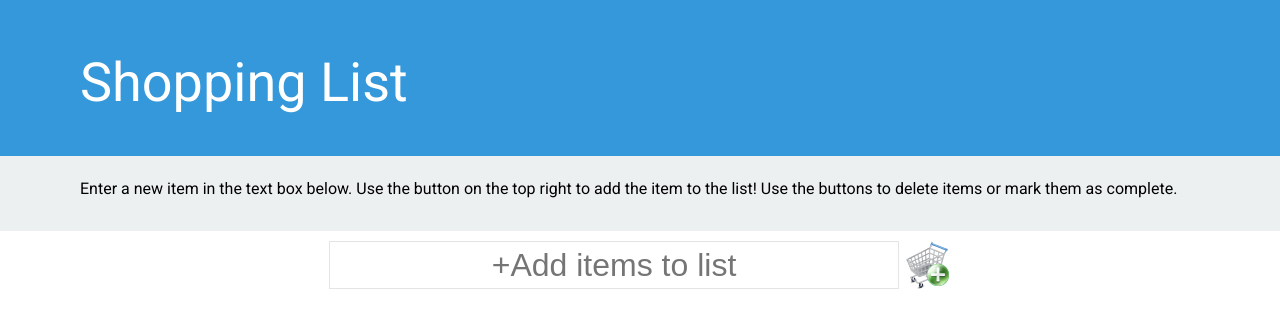
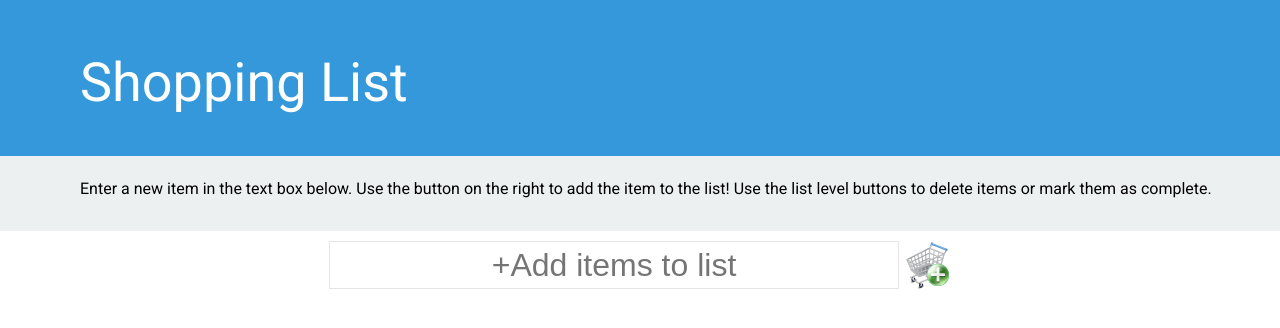
Before and after one commit to serglotti/ShoppingList2, a plain HTML site: page index.html in a window 1280 px wide. Shown: the part 104-432 px from the top of the page. Drawn offline with nearby package versions, Linux system fonts and the light colour scheme.

Commit message:
Update index.html

```diff
--- a/index.html
+++ b/index.html
@@ -16,7 +16,7 @@
 	</div>
 	<!-- Instructions section -->
 	<div class="instructions">
-		<p>Enter a new item in the text box below. Use the button on the top right to add the item to the list! Use the buttons to delete items or mark them as complete.</p>
+		<p>Enter a new item in the text box below. Use the button on the right to add the item to the list! Use the list level buttons to delete items or mark them as complete.</p>
 	</div>
 	<!-- Input section -->
 	<div id="input-box">
```
